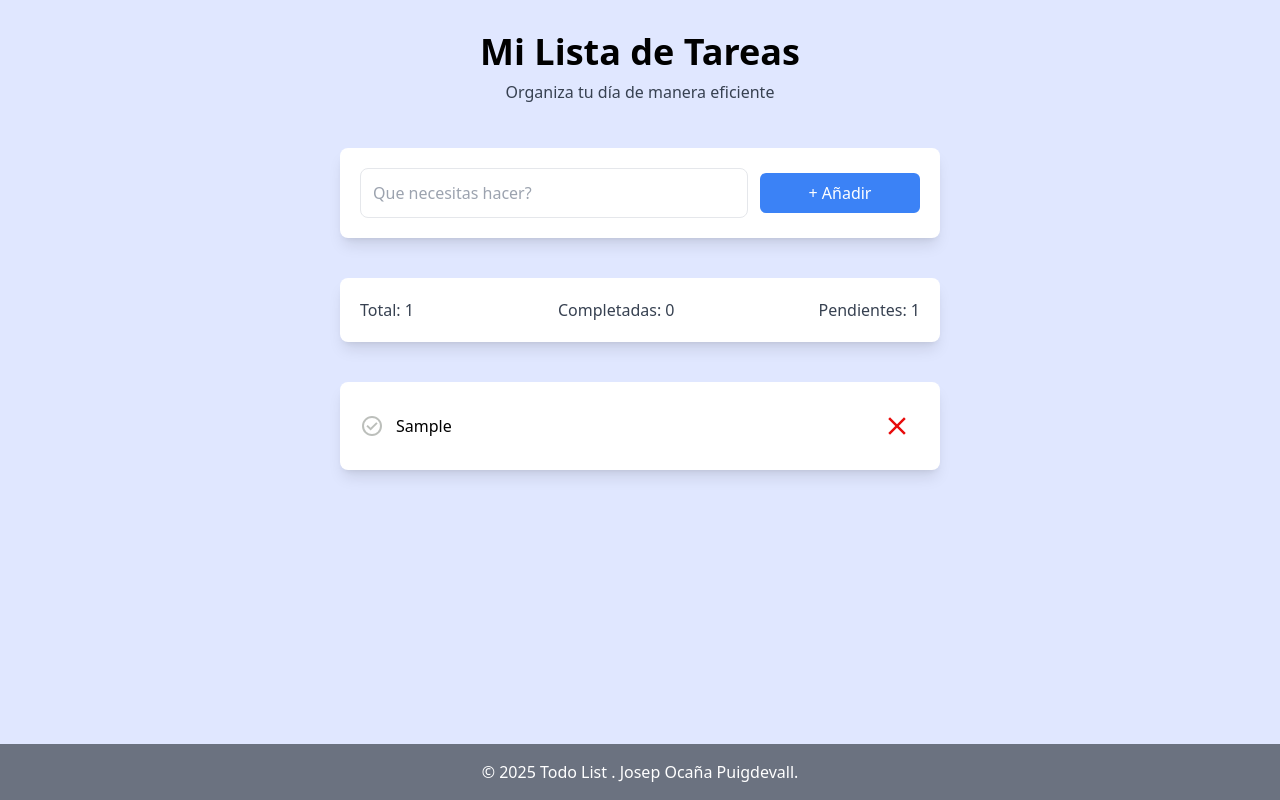
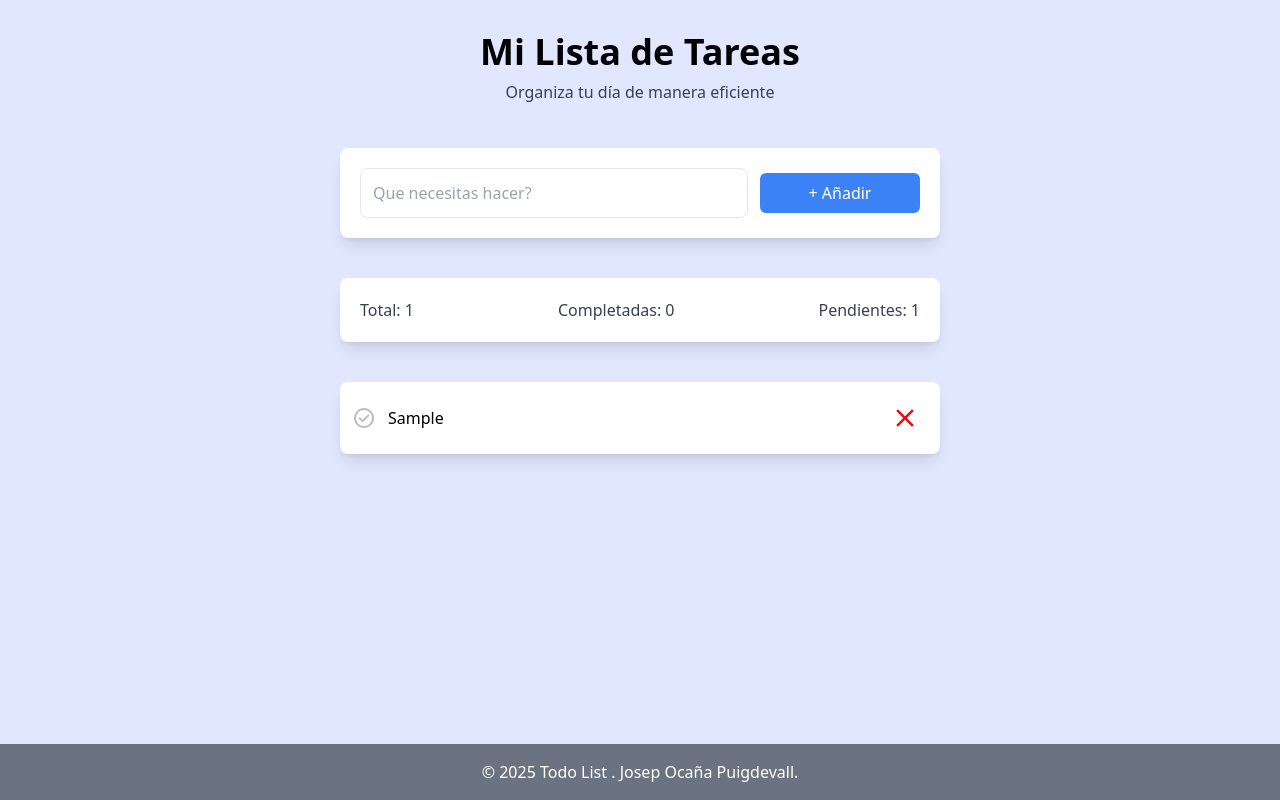
Before and after one commit to Josep-Ocana/todo-list, a React (Vite) app: page / in a window 1280 px wide. Both pictures are taken after typing "Sample" into the empty fields and a click on the button "+ Añadir". Built offline with nearby package versions, Linux system fonts and the light colour scheme.

Commit message:
create TodoList component

```diff
--- a/src/App.tsx
+++ b/src/App.tsx
@@ -2,7 +2,7 @@ import { useEffect, useState } from "react";
 import Footer from "./components/Footer";
 import Header from "./components/Header";
 import Form from "./components/TodoForm";
-import TodoItem from "./components/TodoItem";
+import TodoList from "./components/TodoList";
 import type { Todo } from "./types";
 
 function App() {
@@ -52,15 +52,8 @@ function App() {
             <p>Completadas: {todos.filter((todo) => todo.completed).length}</p>
             <p>Pendientes: {todos.filter((todo) => !todo.completed).length}</p>
           </div>
-          {/* Seccion tareas */}
-          {todos.map((todo) => (
-            <TodoItem
-              key={todo.id}
-              todo={todo}
-              onToggle={onToggle}
-              onDelete={onDelete}
-            />
-          ))}
+
+          <TodoList todos={todos} onToggle={onToggle} onDelete={onDelete} />
         </main>
         <Footer />
       </div>
--- a/src/components/TodoItem.tsx
+++ b/src/components/TodoItem.tsx
@@ -1,17 +1,14 @@
 import type { Todo } from "../types";
 
-type TodoProps = {
+type TodoItemProps = {
   todo: Todo;
   onToggle: (id: Todo["id"]) => void;
   onDelete: (id: Todo["id"]) => void;
 };
 
-const TodoItem = ({ todo, onToggle, onDelete }: TodoProps) => {
+const TodoItem = ({ todo, onToggle, onDelete }: TodoItemProps) => {
   return (
-    <div
-      key={todo.id}
-      className="flex justify-between place-items-center bg-white shadow-lg rounded-lg p-5"
-    >
+    <div className="flex justify-between place-items-center bg-white shadow-lg rounded-lg p-3">
       <button onClick={() => onToggle(todo.id)}>
         <svg
           xmlns="http://www.w3.org/2000/svg"
--- /dev/null
+++ b/src/components/TodoList.tsx
@@ -0,0 +1,30 @@
+import type { Todo } from "../types";
+import TodoItem from "./TodoItem";
+
+type TodoListProps = {
+  todos: Todo[];
+  onToggle: (id: Todo["id"]) => void;
+  onDelete: (id: Todo["id"]) => void;
+};
+
+const TodoList = ({ todos, onToggle, onDelete }: TodoListProps) => {
+  return (
+    <div className="space-y-8">
+      {todos.length < 0 ? (
+        <p> No tienes ninguna tarea</p>
+      ) : (
+        <div className="space-y-4">
+          {todos.map((todo) => (
+            <TodoItem
+              key={todo.id}
+              todo={todo}
+              onToggle={onToggle}
+              onDelete={onDelete}
+            />
+          ))}
+        </div>
+      )}
+    </div>
+  );
+};
+export default TodoList;
```
